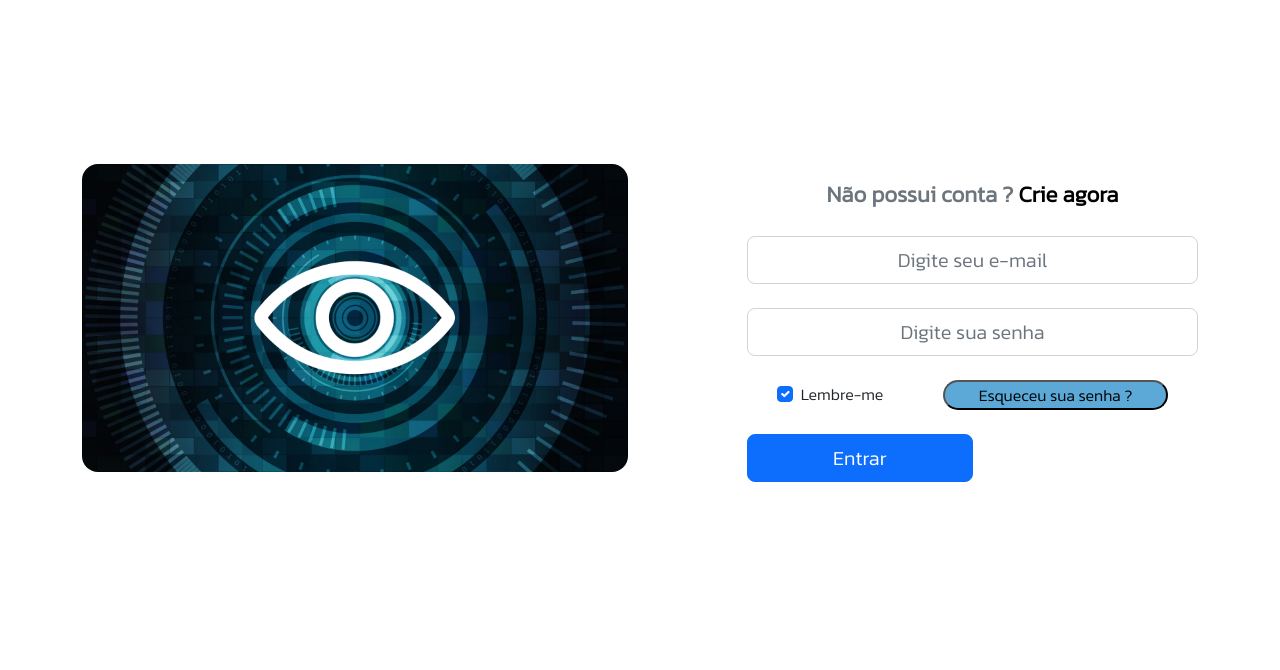
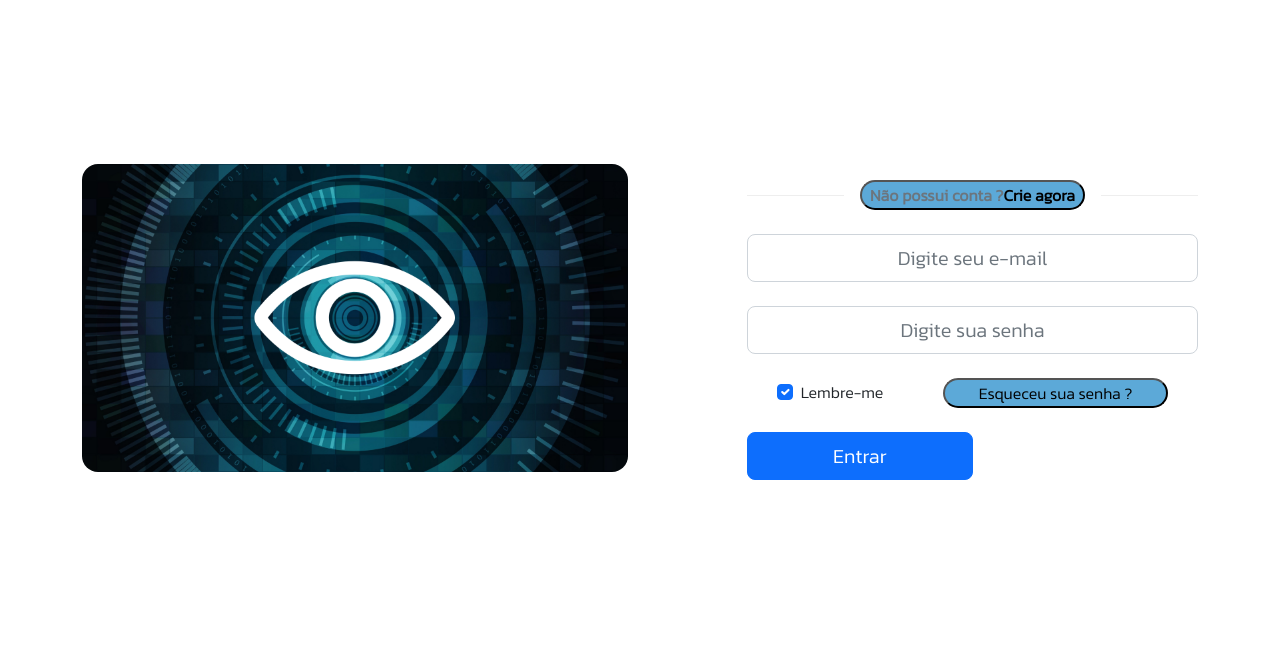
Before and after one commit to LuckBM/Projeto-em-Grupo-M2-FrontEnders, a plain HTML site: page login.html in a window 1280 px wide. Shown: the part 130-800 px from the top of the page. Drawn offline with nearby package versions, Linux system fonts and the light colour scheme.

Commit message:
Update login.html

```diff
--- a/login.html
+++ b/login.html
@@ -63,8 +63,8 @@
         <div class="col-md-7 col-lg-5 col-xl-5 offset-xl-1">
           <form action="index.html">
             <div class="divider d-flex align-items-center my-4">
-              <p class="text-center fw-bold mx-3 mb-0 text-muted">Não possui conta ? <a
-                  href="cadastroInfoPersonal.html">Crie agora</a></p>
+              <button class="text-center fw-bold mx-3 mb-0 text-muted">Não possui conta ?<a
+                  href="cadastroInfoPersonal.html">Crie agora</a></button>
             </div>
 
             <!-- Input e-mail -->
```
